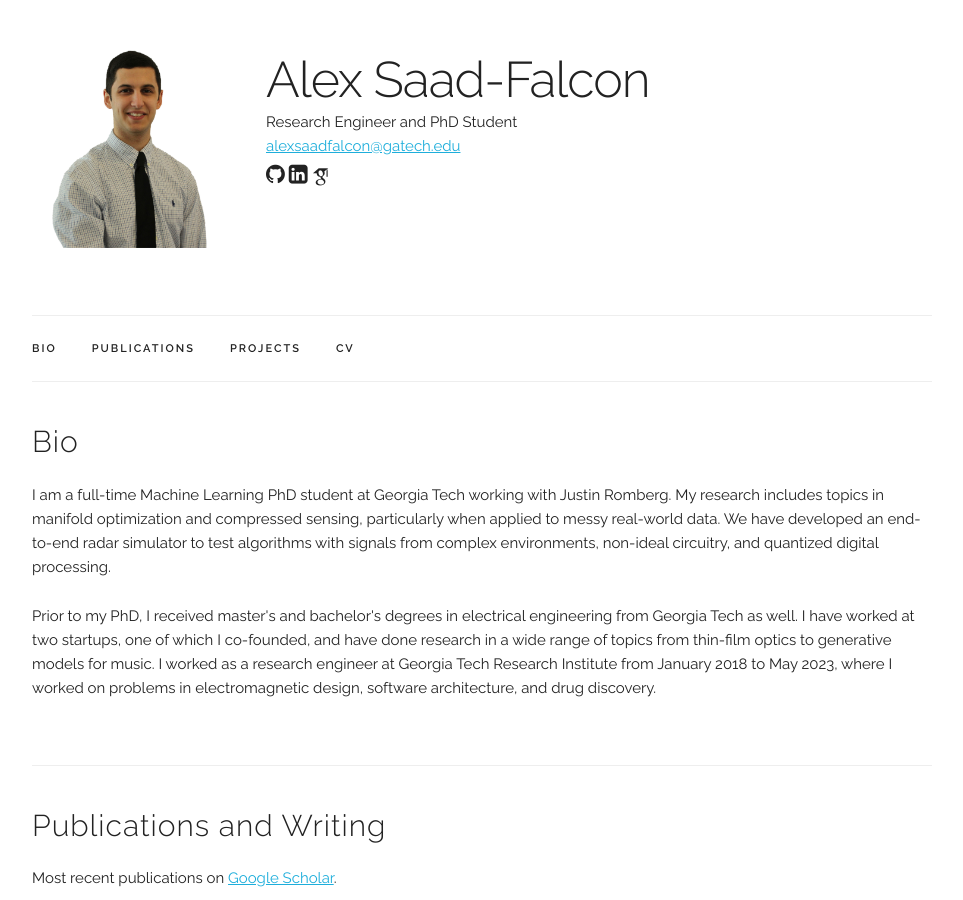
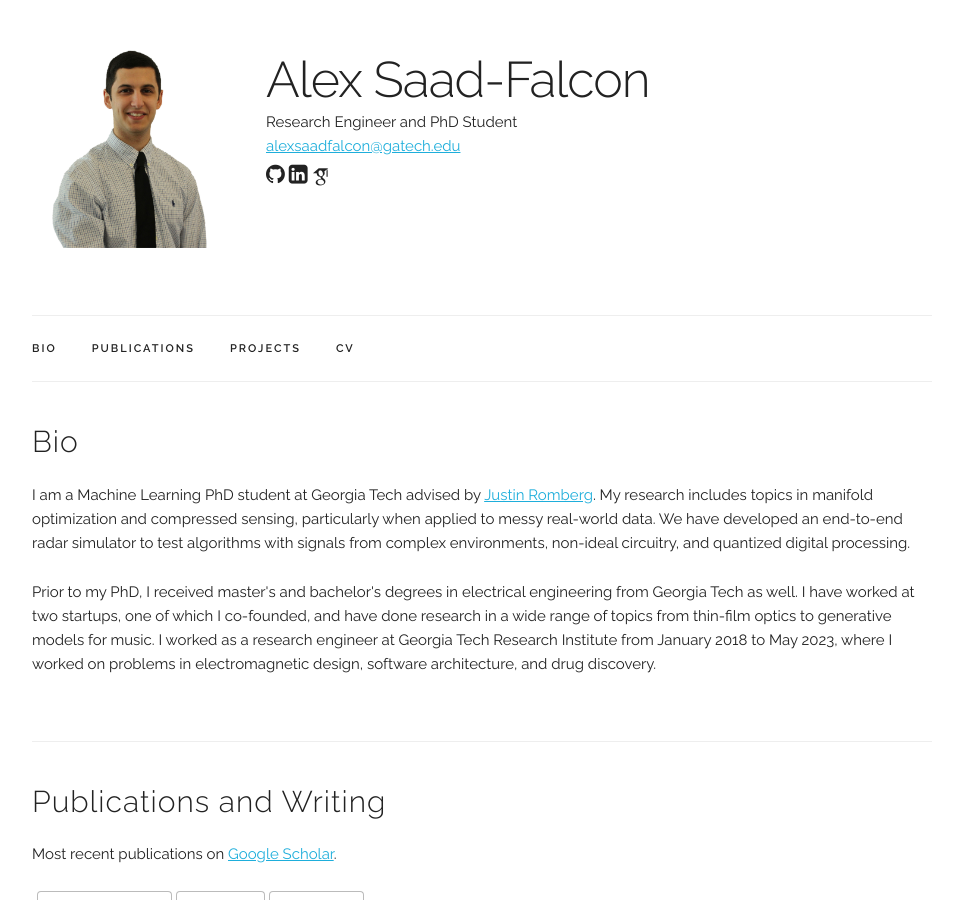
Before and after one commit to alexsaadfalcon/alexsaadfalcon.github.io, a Jekyll site: the page built from index.html, in a window 1280 px wide and 900 px high. Shown: the whole window, without its empty margins (158-1121 px from the left). Built offline with Jekyll 4.4.1, drawn with Linux system fonts in a browser that asks for light colours; some web fonts are replaced.

Commit message:
Try to make intro fit in 3 lines

```diff
--- a/index.html
+++ b/index.html
@@ -10,7 +10,7 @@ title: Personal Webpage
   As I narrow down what I want to focus my PhD on, I have taken interest in the use of generative models for various problems.
   I am passionate about using high performance computing to solve large-scale problems in computational physics.
   I am excited to discover ways that data-driven techniques can speed up the often burdensome computations needed for molecular and electromagnetic systems. -->
-  I am a full-time Machine Learning PhD student at Georgia Tech working with Justin Romberg.
+  I am a Machine Learning PhD student at Georgia Tech advised by <a href="https://ece.gatech.edu/directory/justin-romberg" target="_blank">Justin Romberg</a>.
   My research includes topics in manifold optimization and compressed sensing, particularly when applied to messy real-world data.
   We have developed an end-to-end radar simulator to test algorithms with signals from complex environments, non-ideal circuitry, and quantized digital processing.
 </p>
```
